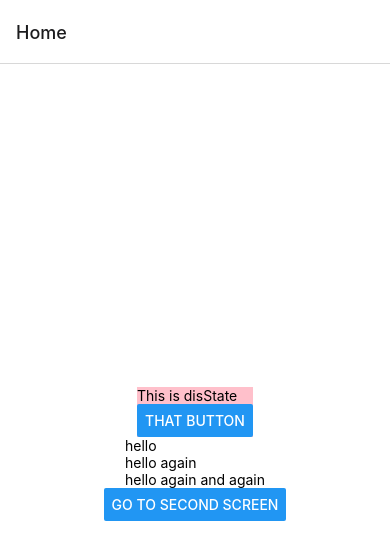
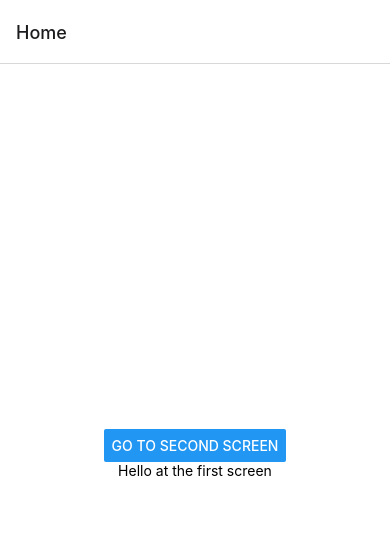
Before and after one commit to Gorm2303/reactnativeproject, a React Native app: screen / in a window 390 px wide. Shown: the top 560 px of the page. Built offline with nearby package versions, Linux system fonts and the light colour scheme.

Commit message:
reset to normal state

```diff
--- a/App.js
+++ b/App.js
@@ -3,8 +3,6 @@ import { StyleSheet, Text, View } from 'react-native';
 import { NavigationContainer } from '@react-navigation/native';
 import { createNativeStackNavigator } from '@react-navigation/native-stack';
 import { StatusBar } from 'expo-status-bar';
-import TestFunc from './Test';
-import ForLoops from './Loop';
 import FatList from './Flatlist';
 import { Button } from 'react-native-web';
 
@@ -12,40 +10,23 @@ function HomeScreen ( {navigation} ) {
 
   return (
     <View style={styles.mainContainer}>
-      {TestFunc()}
       <StatusBar style="auto" />
-      {ForLoops()}
       <Button title="Go to Second Screen" onPress={() => navigation.navigate('SecondScreen')}/>
+      <Text>Hello at the first screen</Text>
+      {FatList}
     </View>
   );
 }
 
 function SecondScreen ( {navigation} ) {
-  const [count, setCount] = useState(0);
-
-  function countPlus() {
-    setCount(count+1);
-    navigation.push('SecondScreen');
-    return {count};
-  }
 
   return (
     <View style={styles.mainContainer}>
-      <Text>Hello {count}</Text>
-      <Button title="Go to Second Screen" onPress={() => countPlus()}/>
-      <Button title="Go to Dat Third Screen" onPress={() => navigation.navigate('DatThirdScreen', {count})}/>
+      <Text>Hello at the second screen</Text>
+      <Button title="Go to Second Screen" onPress={() => navigation.push('SecondScreen')}/>
     </View>
   );
 }
-
-const DatThirdScreen = ({navigation}) => {
-  return (
-    <View>
-        <Text>Third Screen</Text>
-        {FatList()}
-    </View>
-  );
-};
 
 const Stack = createNativeStackNavigator();
 function App() {
@@ -54,7 +35,6 @@ function App() {
         <Stack.Navigator initialRouteName="Home">
           <Stack.Screen name="Home" component={HomeScreen} />
           <Stack.Screen name="SecondScreen" component={SecondScreen} />
-          <Stack.Screen name="DatThirdScreen" component={DatThirdScreen} />
         </Stack.Navigator>
     </NavigationContainer>
   );
--- a/Loop.js
+++ /dev/null
@@ -1,19 +0,0 @@
-import { View } from "react-native-web";
-import { Text } from 'react-native';
-
-
-const items = [
-    {name: "hello",},
-    {name: "hello again",},
-    {name: "hello again and again",},
-];
-
-export default function ForLoops() {
-    return (
-        <View style={StyleSheet.container}>
-            {items.map((item) => (
-                <Text>{item.name}</Text>
-            ))}
-        </View>
-    );
-}
--- a/Test.js
+++ /dev/null
@@ -1,27 +0,0 @@
-import { useState } from 'react';
-import { StyleSheet, Text, View } from 'react-native';
-import { Button } from 'react-native-web';
-
-
-export default function TestFunc () {
-    const [disState, setText] = useState("This is disState");
-    var [count, setCount] = useState(0);
-
-    function onClick() {
-        setCount(count+1);
-        setText("New disState 2k " + count);
-    }
-
-    return (
-        <View style={styles.disCon}>
-            <Text>{disState}</Text>
-            <Button title="That Button" onPress={onClick} />
-        </View>
-    );
-}
-
-const styles = StyleSheet.create({
-    disCon: {
-        backgroundColor: "#ffc0cb",
-    },
-});
```
